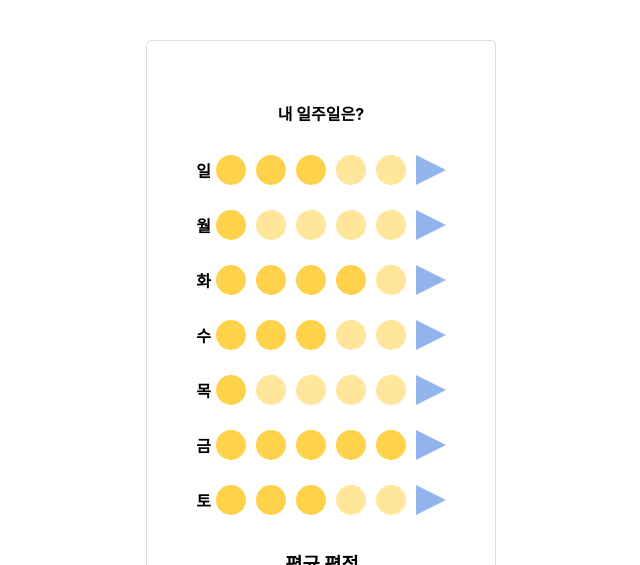
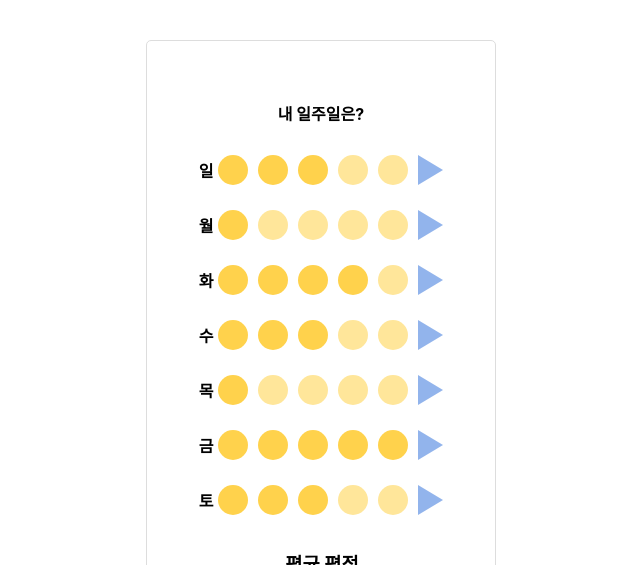
Before and after one commit to hongsoom/my-week, a React (Create React App) app in the folder my-week/: page / in a window 1280 px wide. Shown: the top 565 px of the page, without its empty margins (319-959 px from the left). Built offline with nearby package versions, Linux system fonts and the light colour scheme.

Commit message:
Change triangle css

```diff
--- a/my-week/src/components/Main.js
+++ b/my-week/src/components/Main.js
@@ -82,7 +82,7 @@ const Circle = styled.div`
 `;
 
 const Button = styled.div`
-  border-left: 30px solid	#92B4EC;
+  border-left: 25px solid	#92B4EC;
   border-top: 15px solid transparent;
   border-bottom: 15px solid transparent;
   cursor : pointer;
```
